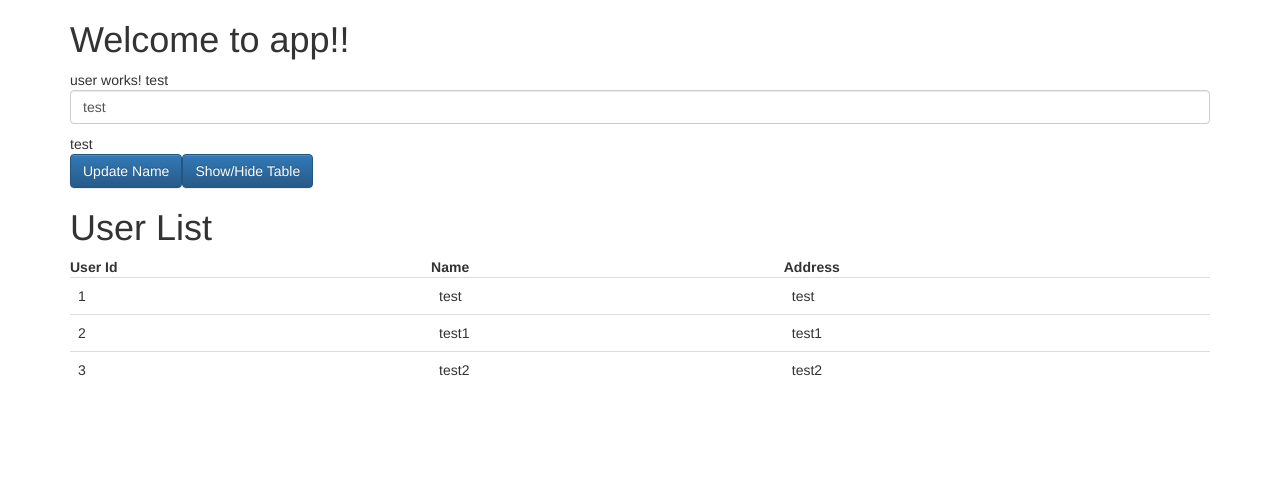
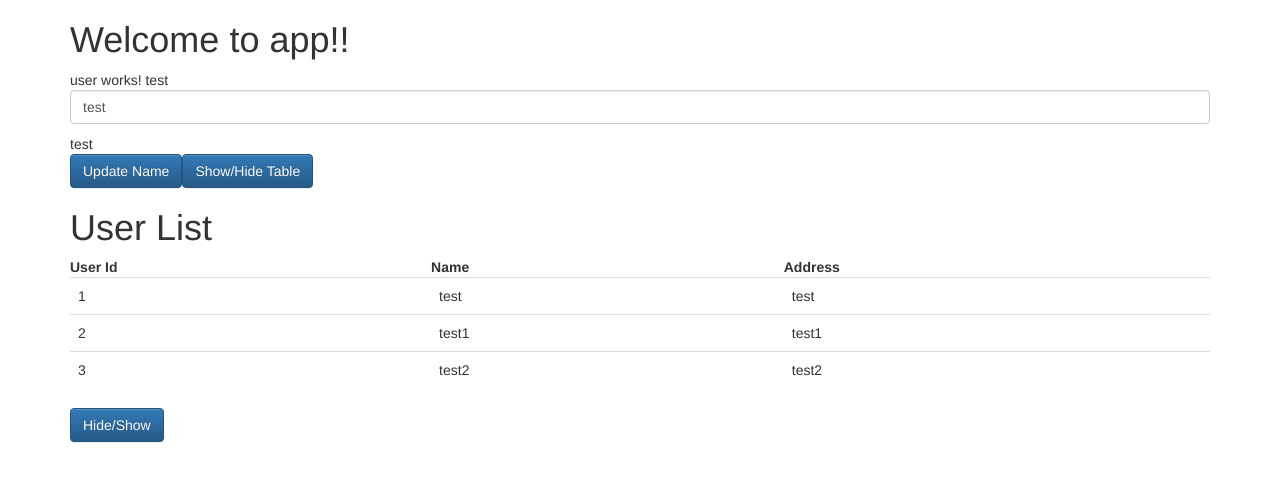
Before and after one commit to santoshyadav198613/Angular4-LIPS, an Angular app: page / in a window 1280 px wide. Shown: the top 482 px of the page. Built offline with nearby package versions, Linux system fonts and the light colour scheme.

Commit message:
added eventemitter

```diff
--- a/src/app/user/user.component.html
+++ b/src/app/user/user.component.html
@@ -5,4 +5,4 @@
 <div [innerText]="name">{{name}}</div>
 <button class="btn btn-primary" (click)="updateName()">Update Name</button>
 <button class="btn btn-primary" (click)="toggle()">Show/Hide Table</button>
-<app-userdetail [users]="userList" [title]="'User List'"></app-userdetail>
+<app-userdetail [users]="userList" [title]="'User List'" (onHide)="toggleVisible($event)"></app-userdetail>
--- a/src/app/user/user.component.ts
+++ b/src/app/user/user.component.ts
@@ -25,4 +25,8 @@ export class UserComponent {
     this.toggleTable = !this.toggleTable;
   }
 
+  toggleVisible(isVisible: boolean) {
+    this.toggleTable = isVisible;
+  }
+
 }
--- a/src/app/user/userdetail/userdetail.component.html
+++ b/src/app/user/userdetail/userdetail.component.html
@@ -25,3 +25,5 @@
         </tr>
     </tbody>
 </table>
+
+<button (click)="hideClick()" class="btn btn-primary">Hide/Show</button>
--- a/src/app/user/userdetail/userdetail.component.ts
+++ b/src/app/user/userdetail/userdetail.component.ts
@@ -1,4 +1,4 @@
-import { Component, OnInit ,  Input } from '@angular/core';
+import { Component, OnInit, Input, Output, EventEmitter } from '@angular/core';
 
 @Component({
   selector: 'app-userdetail',
@@ -8,9 +8,16 @@ import { Component, OnInit ,  Input } from '@angular/core';
 export class UserdetailComponent implements OnInit {
   @Input() users: any[];
   @Input() title: string;
+  @Output() onHide = new EventEmitter<boolean>();
+  isVisible = true;
   constructor() { }
 
   ngOnInit() {
   }
 
+  hideClick() {
+    this.onHide.emit(true);
+    this.isVisible = false;
+  }
+
 }
```
Also changed, not shown: src/app/user/component-interaction.txt (added).
